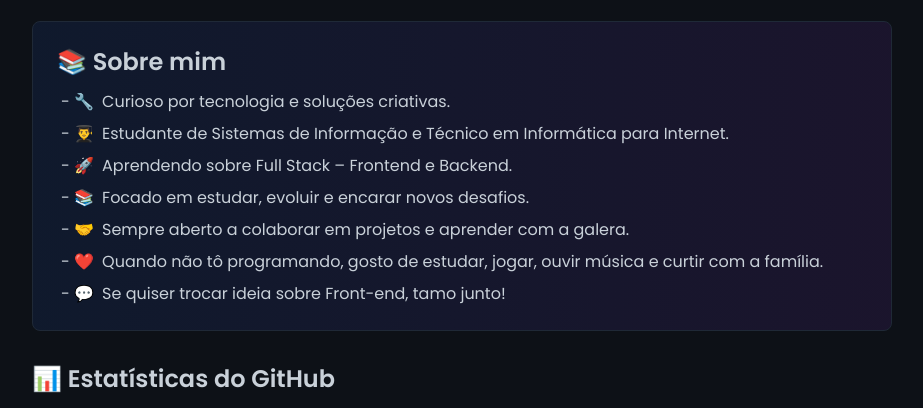
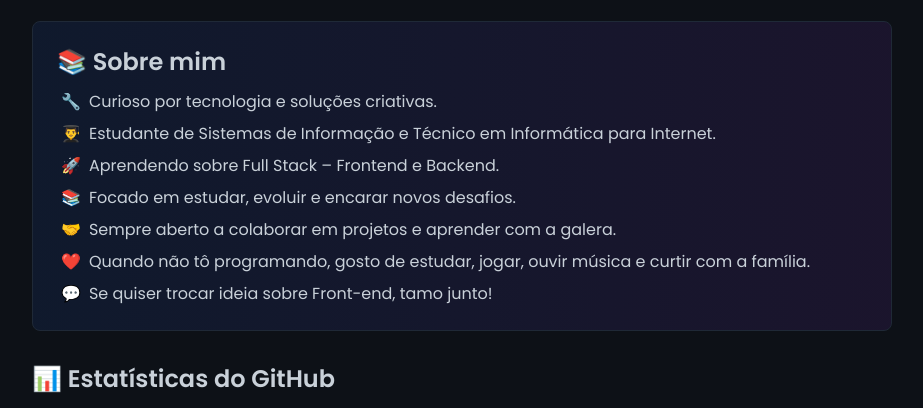
Before and after one commit to fishixzschool/websites, a plain HTML site: page index.html in a window 1280 px wide. Shown: the part 99-507 px from the top of the page, without its empty margins (178-1101 px from the left). Drawn offline with nearby package versions, Linux system fonts and the light colour scheme.

Commit message:
update index.html

```diff
--- a/index.html
+++ b/index.html
@@ -205,31 +205,31 @@
             <h2 class="text-2xl font-semibold mb-3">📚 Sobre mim</h2>
             <ul class="space-y-2 pl-1">
                 <li class="flex items-start">
-                    <span class="mr-2">- 🔧</span>
+                    <span class="mr-2"> 🔧</span>
                     <span>Curioso por tecnologia e soluções criativas.</span>
                 </li>
                 <li class="flex items-start">
-                    <span class="mr-2">- 👨‍🎓</span>
+                    <span class="mr-2"> 👨‍🎓</span>
                     <span>Estudante de Sistemas de Informação e Técnico em Informática para Internet.</span>
                 </li>
                 <li class="flex items-start">
-                    <span class="mr-2">- 🚀</span>
+                    <span class="mr-2"> 🚀</span>
                     <span>Aprendendo sobre Full Stack – Frontend e Backend.</span>
                 </li>
                 <li class="flex items-start">
-                    <span class="mr-2">- 📚</span>
+                    <span class="mr-2"> 📚</span>
                     <span>Focado em estudar, evoluir e encarar novos desafios.</span>
                 </li>
                 <li class="flex items-start">
-                    <span class="mr-2">- 🤝</span>
+                    <span class="mr-2"> 🤝</span>
                     <span>Sempre aberto a colaborar em projetos e aprender com a galera.</span>
                 </li>
                 <li class="flex items-start">
-                    <span class="mr-2">- ❤️</span>
+                    <span class="mr-2"> ❤️</span>
                     <span>Quando não tô programando, gosto de estudar, jogar, ouvir música e curtir com a família.</span>
                 </li>
                 <li class="flex items-start">
-                    <span class="mr-2">- 💬</span>
+                    <span class="mr-2"> 💬</span>
                     <span>Se quiser trocar ideia sobre Front-end, tamo junto!</span>
                 </li>
             </ul>
```
